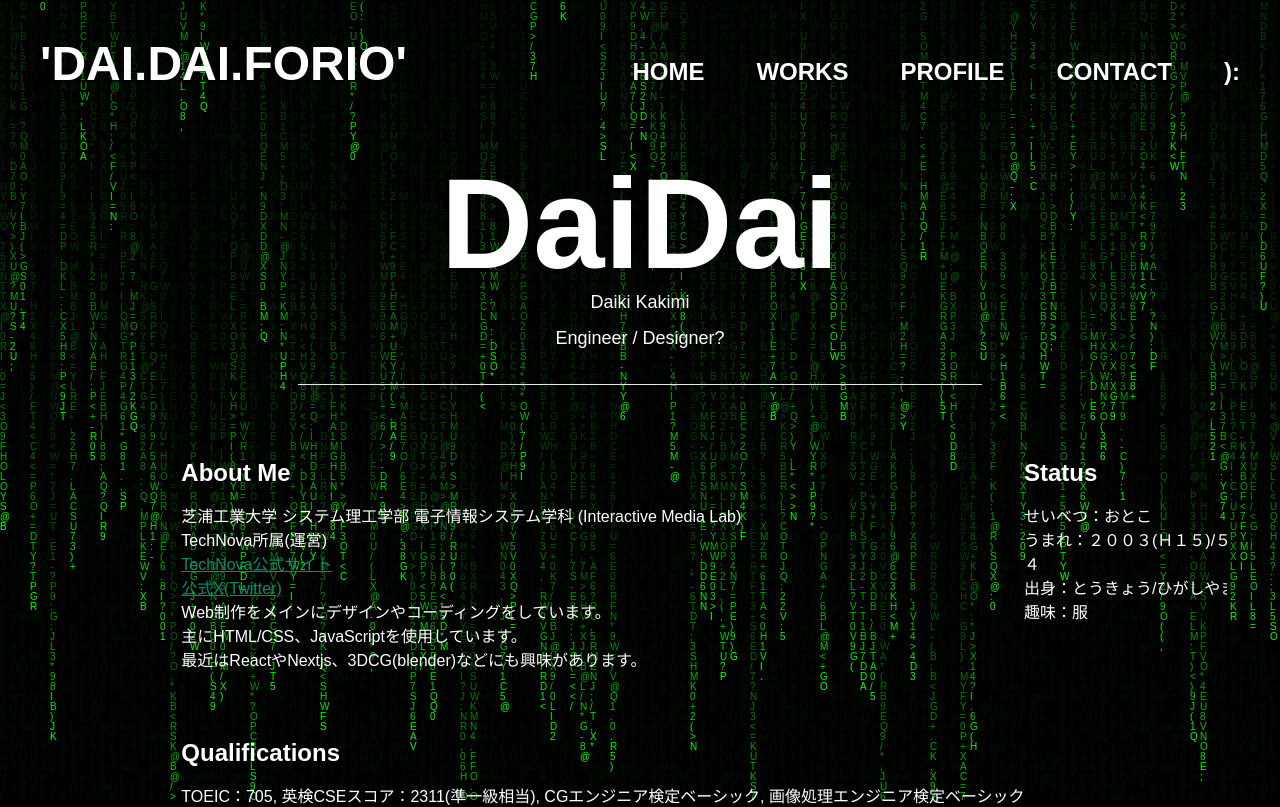
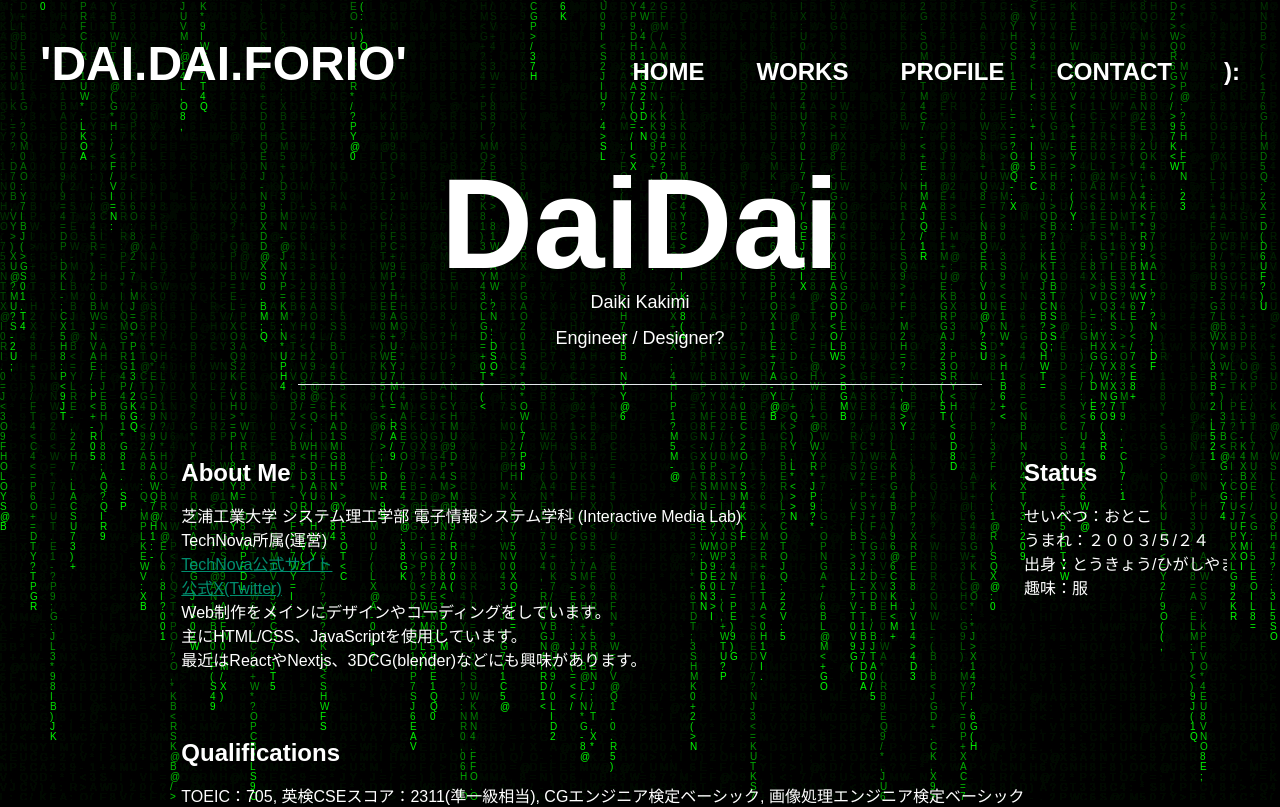
Before and after one commit to dyedai/my-portfolio, a Next.js app: page /profile in a window 1280 px wide. Shown: the top 807 px of the page. Built offline with nearby package versions, Linux system fonts and the light colour scheme; a web font is replaced by a local one.

Commit message:
誕生日修正

```diff
--- a/src/app/profile/page.tsx
+++ b/src/app/profile/page.tsx
@@ -73,7 +73,7 @@ export default function ProfilePage() {
           <p>
             <span className="whitespace-nowrap">せいべつ：おとこ</span>
             <br />
-            <span className="">うまれ：２００３(Ｈ１５)/５/２４</span>
+            <span className="">うまれ：２００３/５/２４</span>
             <br />
             <span className="whitespace-nowrap">
               出身：とうきょう/ひがしやまと
```
